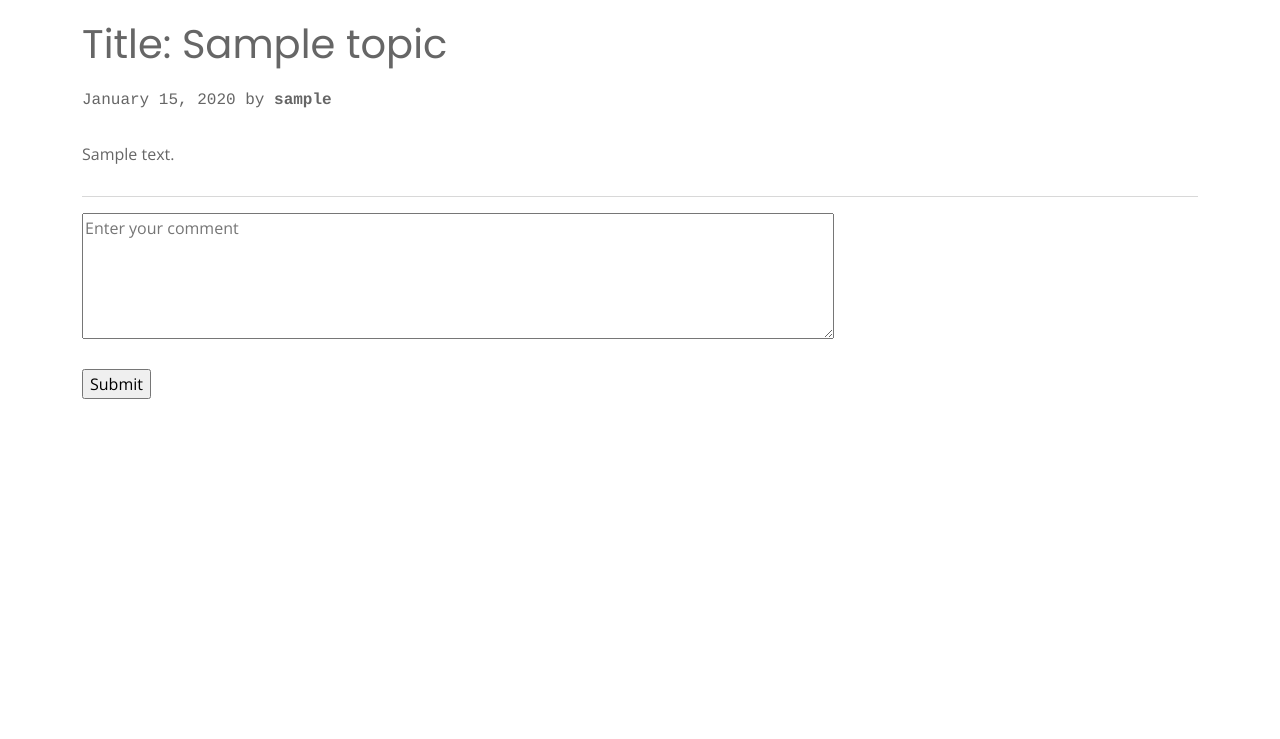
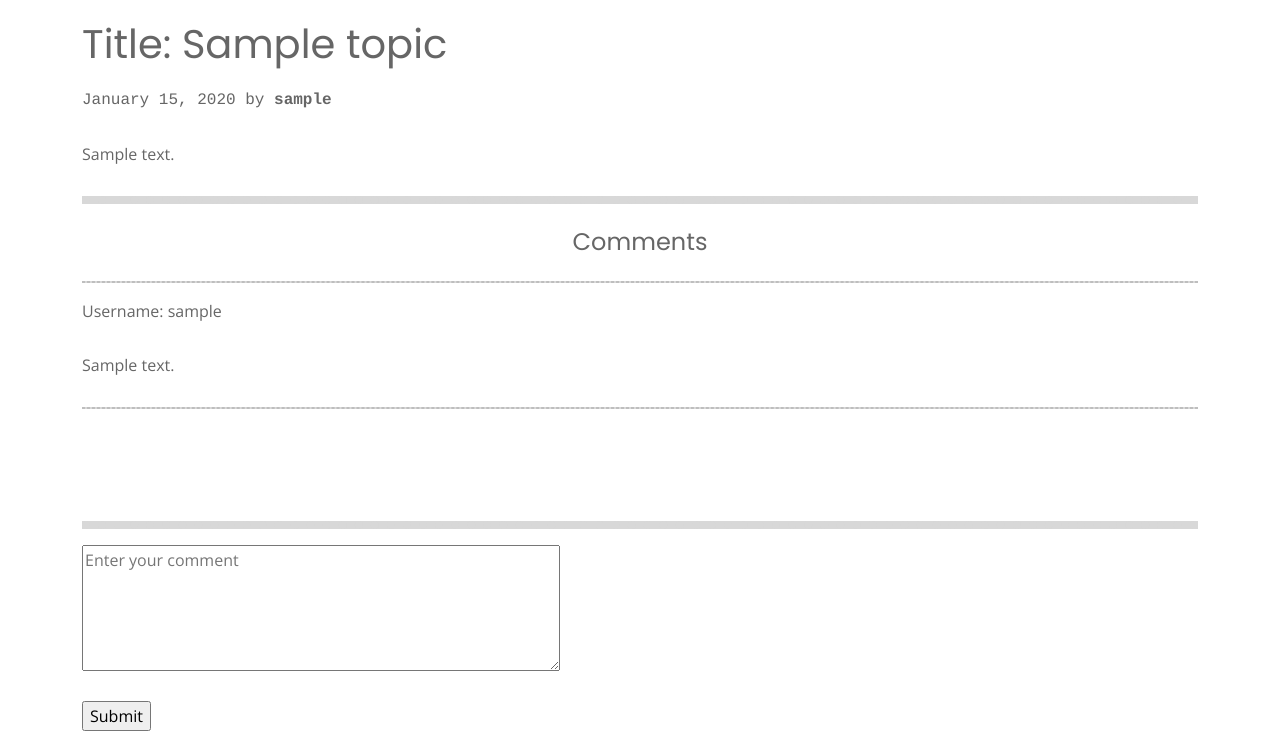
Before and after one commit to blaz-k/ninja-tech-forum, a Flask app: template templates/topic/topic.html in a window 1280 px wide. Shown: the part 235-974 px from the top of the page. Before the commit the page ends 634 px from the top, so only its background shows below. Run offline with Flask 2, Linux system fonts and the light colour scheme; the template is opened without the code that fills it: most values are stand-ins (such as "Sample title", 1, 10 or a date in 2020); some libraries are stand-ins or nearby versions.

Commit message:
showing comments for topics

```diff
--- a/handlers/comment.py
+++ b/handlers/comment.py
@@ -12,6 +12,7 @@ def user_comment(topic_id):
     topic = db.query(Topic).get(int(topic_id))
     session_cookie = request.cookies.get("session")
 
+
     user = None
     if session_cookie:
         user = db.query(User).filter_by(session_token=session_cookie).first()
@@ -21,4 +22,5 @@ def user_comment(topic_id):
         new_comment_content = Comment(content=comment_content, topic=topic, author=user)
         new_comment_content.save()
 
+
         return redirect(url_for("topic.topic_details", topic_id=topic_id))
--- a/templates/topic/topic.html
+++ b/templates/topic/topic.html
@@ -21,19 +21,36 @@
           <p style = "font-family:courier,arial,helvetica;" class="blog-post-meta">{{topic.created.strftime("%B")}} {{topic.created.day}}, {{topic.created.year}} by <strong>{{topic.author.username}}</strong></p>
         <p>{{topic.description}}</p>
       </article>
-            <hr>
+        <hr style="border-top: dotted 8px;">
+        <h4 class="text-center m-4">Comments</h4>
+        <hr style="border: 1px dashed black;">
+
+        {% for comment in comments %}
+        <p>
+            Username: {{comment.author.username}}
+        </p>
+        <p>
+            {{comment.content}}
+        </p>
+        <hr style="border: 1px dashed black;">
+        {% endfor %}
+        <br>
+        <br>
+        <br>
+        <hr class="mt-4" style="border-top: dotted 8px;">
     </div>
+    <!--- COMMENT ON TOPIC -->
     <form action="/topic/{{topic.id}}/add-comment" method="post" >
         <div>
-          <textarea name="content" rows="5" cols="80" placeholder="Enter your comment"></textarea>
+          <textarea name="content" rows="5" cols="50" placeholder="Enter your comment"></textarea>
           <br><br>
           <input type="submit">
         </div>
     </form>
+    <!--- END COMMENT ON TOPIC -->
 </div>
 
 
 
-</form>
 
 {% endblock content %}
```
Also changed, not shown: handlers/topic.py (+6 -13 lines). Lines whose indentation alone changed are shown as unchanged.
